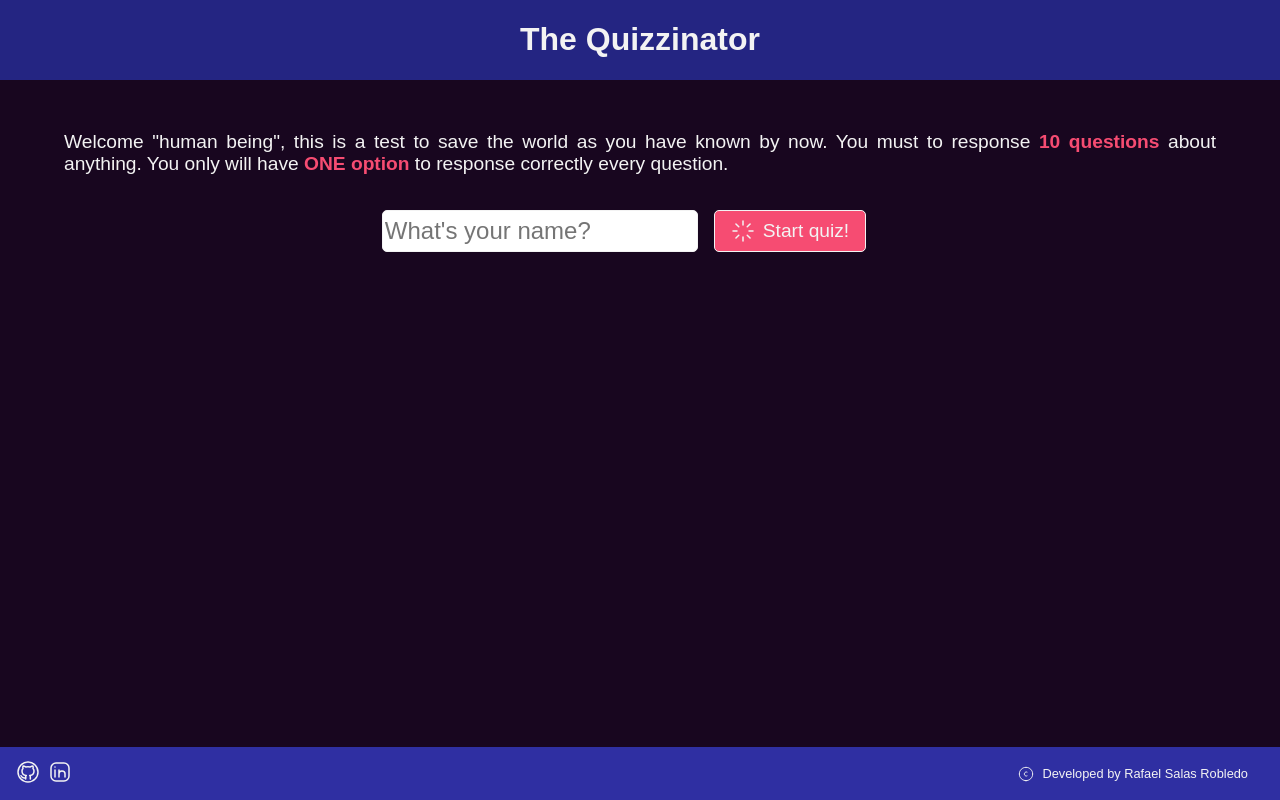
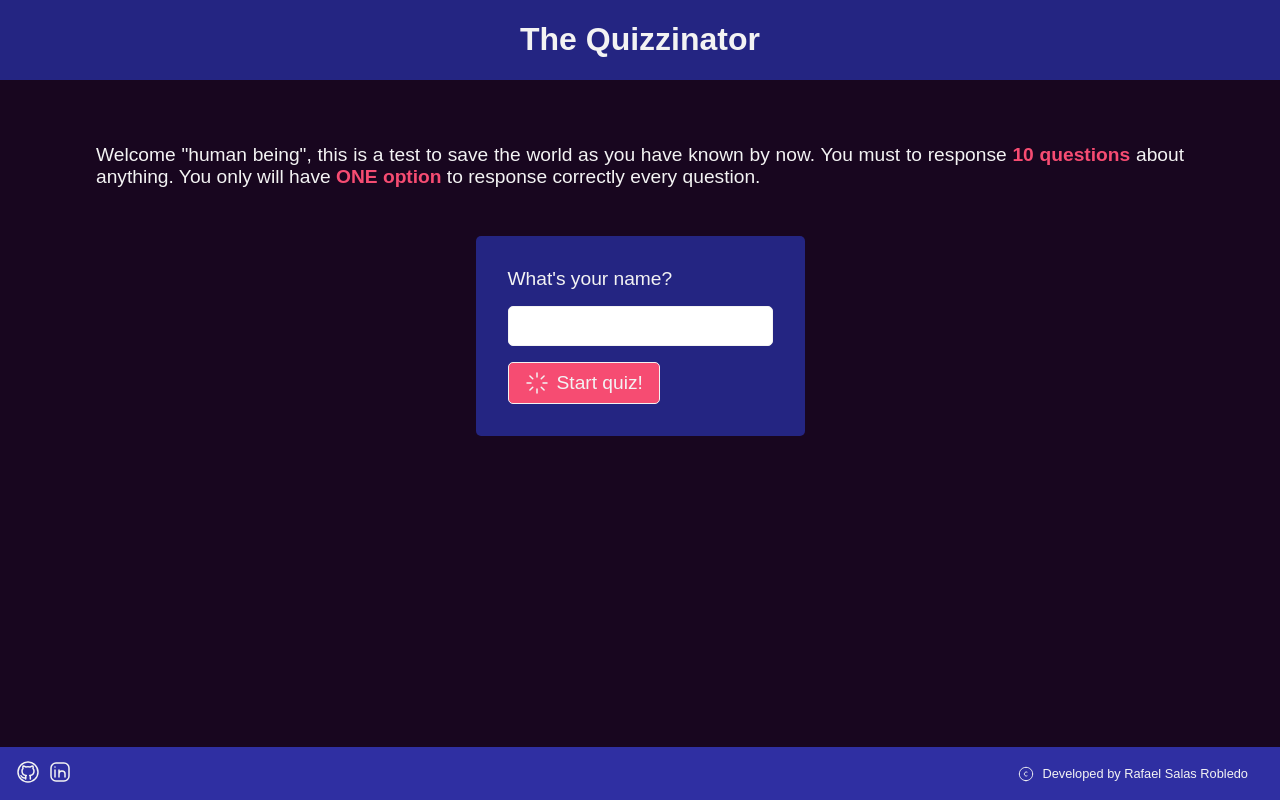
Before and after one commit to rsalas82/quizzinator, a React (Vite) app: page / in a window 1280 px wide. Built offline with nearby package versions, Linux system fonts and the light colour scheme.

Commit message:
Improve some styles

```diff
--- a/src/components/Question/Question.css
+++ b/src/components/Question/Question.css
@@ -4,6 +4,10 @@
     gap: 1rem;
     align-items: flex-start;
     text-align: left;
+
+    padding: 2rem;
+    border-radius: 5px;
+    background-color: var(--theme-color_1);
 }
 
 .Question_question {
--- a/src/components/Question/index.jsx
+++ b/src/components/Question/index.jsx
@@ -7,7 +7,8 @@ const Question = ({id, question, correctAnswer, options, disabled, checked, hand
     return (
         <div className="Question">
             <div className="Question_question">
-                <p>{decodeString(question)}</p>
+                <p>{`Question ${id+1}:`}</p>
+                <p>{`${decodeString(question)}`}</p>
             </div>
             <div className="Question_answers">
                 {options.map((answer, index) => {
--- a/src/components/QuizProgress/QuizProgress.css
+++ b/src/components/QuizProgress/QuizProgress.css
@@ -3,8 +3,9 @@
     display: flex;
     justify-content: center;
     margin-bottom: 20px;
-    gap: 2rem;
+    gap: 1rem;
     flex-wrap: wrap;
+    width: 100%;
   }
   .question_step {
     position: relative;
@@ -12,10 +13,6 @@
     flex-direction: column;
     align-items: center;
     flex: 1;
-
-    @media (max-width: 768px) {
-      font-size: 12px;
-    }
   }
 
   .question_step::before {
--- a/src/pages/Home/Home.css
+++ b/src/pages/Home/Home.css
@@ -1,30 +1,36 @@
 .Home > p {
     font-size: 1.2rem;
     text-align: justify;
-    padding: 2rem 3rem 0rem;
+    margin: 2rem 3rem 0rem;
+    padding: 2rem;
 }
 
 .Home > .Home_form {
     display: flex;
     flex-direction: column;
     align-items: center;
-    width: 80%;
+    padding: 2rem;
+    border-radius: 5px;
+    background-color: var(--theme-color_1);
 }
 
 .Home > .Home_form > form {
     display: flex;
     flex: 1 1 auto;
+    flex-direction: column;
     gap: 1rem;
+    align-items: flex-start;
+}
+
+.Home > .Home_form > form > label {
+    font-size: 1.2rem;
 }
 
 .Home > .Home_form input[type='text'] {
     border: 1px solid var(--theme-body-txt);
     border-radius: 5px;
-    font-size: 1.5rem;
-}
-
-.Home .buttons {
-    justify-content: center;
+    font-size: 1.2rem;
+    padding: .5rem;
 }
 
 @media only screen and (max-width : 768px) {
--- a/src/pages/Home/index.jsx
+++ b/src/pages/Home/index.jsx
@@ -30,7 +30,10 @@ const Home = () => {
             </p>
             <div className='Home_form'>
                 <form onSubmit={handleSubmit}>
-                    <input placeholder="What's your name?" type="text" onChange={handleChange} />
+                    <label htmlFor="username">
+                        What's your name?
+                    </label>
+                    <input id="username" type="text" onChange={handleChange} />
                     <div className='buttons'>
                         <button type="submit">
                             <svg width="24" height="24" strokeWidth="1.5" viewBox="0 0 24 24" fill="none" xmlns="http://www.w3.org/2000/svg">
--- a/src/pages/Quiz/Quiz.css
+++ b/src/pages/Quiz/Quiz.css
@@ -1,7 +1,7 @@
 .Quiz {
     display: flex;
     flex-direction: column;
-    align-items: flex-start;
+    align-items: center;
     justify-content: flex;
     padding: 1rem 3rem;
     gap: 2rem;
--- a/src/pages/Summary/index.jsx
+++ b/src/pages/Summary/index.jsx
@@ -53,7 +53,7 @@ const Summary = () => {
                             <path d="M6.74527 4.00001C6.74527 4.00001 5.78547 3.00614 4.99995 3.00001C3.49995 2.9883 3.22264 4.00001 3.22264 4.00001C2.92908 4.60953 2.69424 6.19429 4.1033 7.65715C5.51235 9.12001 7.14823 10.4 7.79004 10.8572" stroke="currentColor" strokeLinecap="round" strokeLinejoin="round"/>
                             <path d="M8.50662 20C8.50662 18.1714 12.0292 17.2571 12.0292 17.2571C12.0292 17.2571 15.5519 18.1714 15.5519 20H8.50662Z" stroke="currentColor" strokeLinecap="round" strokeLinejoin="round"/>
                         </svg>
-                        <strong>Percentage correctness</strong>
+                        <strong>Worthiness</strong>
                     </div>
                     <div className={getStyleByPercentage(percentage)}>{percentage}%</div>
                 </div>
```
Also changed, not shown: src/utilities/constants.utility.js (line endings or trailing spaces), 1 other file (tests, documents, lock files or other folders).
